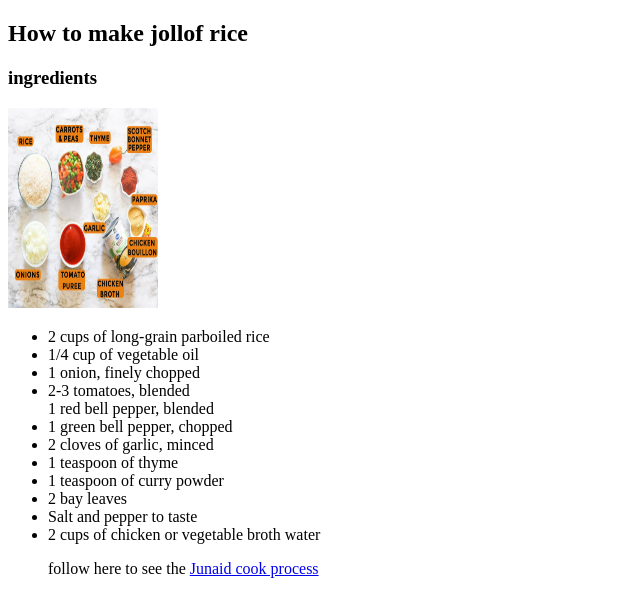
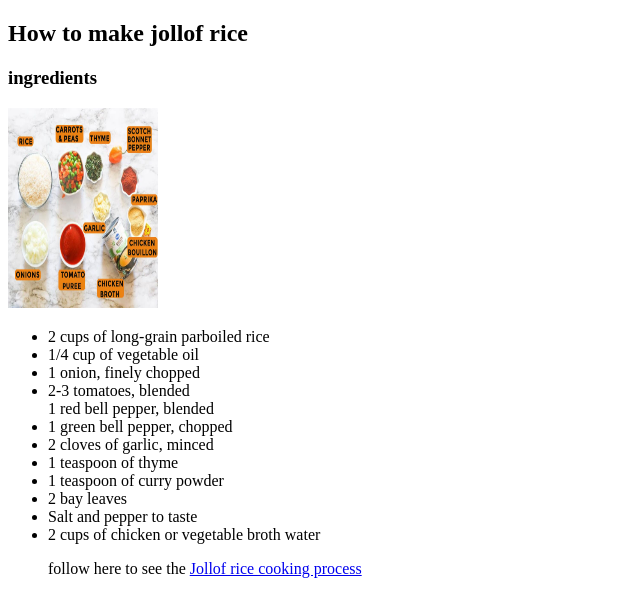
Before and after one commit to dilii19/Html-project, a plain HTML site: page Project-htmo/index.html in a window 1280 px wide. Shown: the whole page, without its empty margins (0-640 px from the left). Drawn offline with Linux system fonts and the light colour scheme.

Commit message:
Update index.html

```diff
--- a/Project-htmo/index.html
+++ b/Project-htmo/index.html
@@ -22,7 +22,7 @@
     <li>2 cups of chicken or vegetable broth
     water</li>
     <p> follow here to see the
-     <a href="./Junaidcook.html">Junaid cook process</a>
+     <a href="./Junaidcook.html">Jollof rice cooking process</a>
     </p>
 </ul>
 </body>
```
